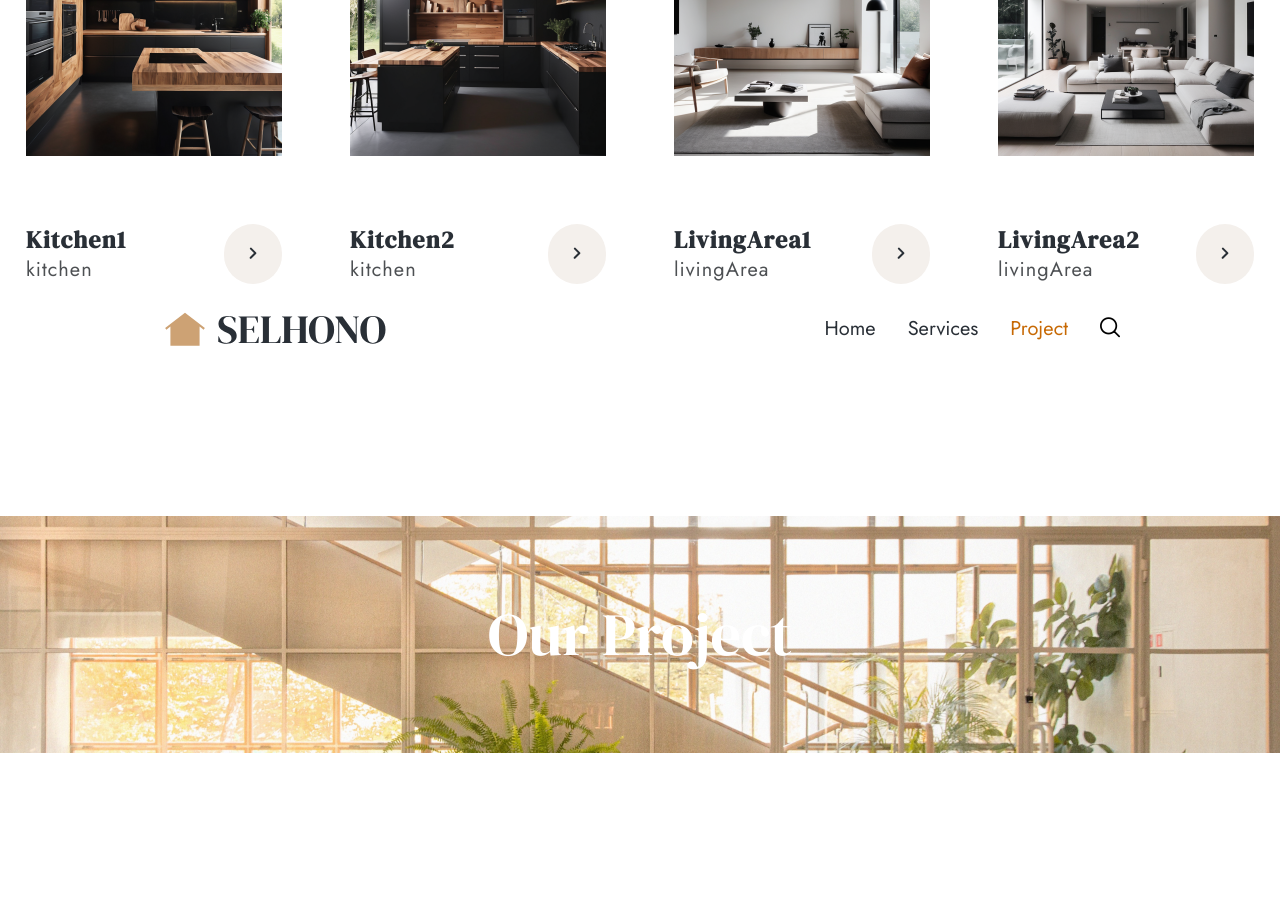
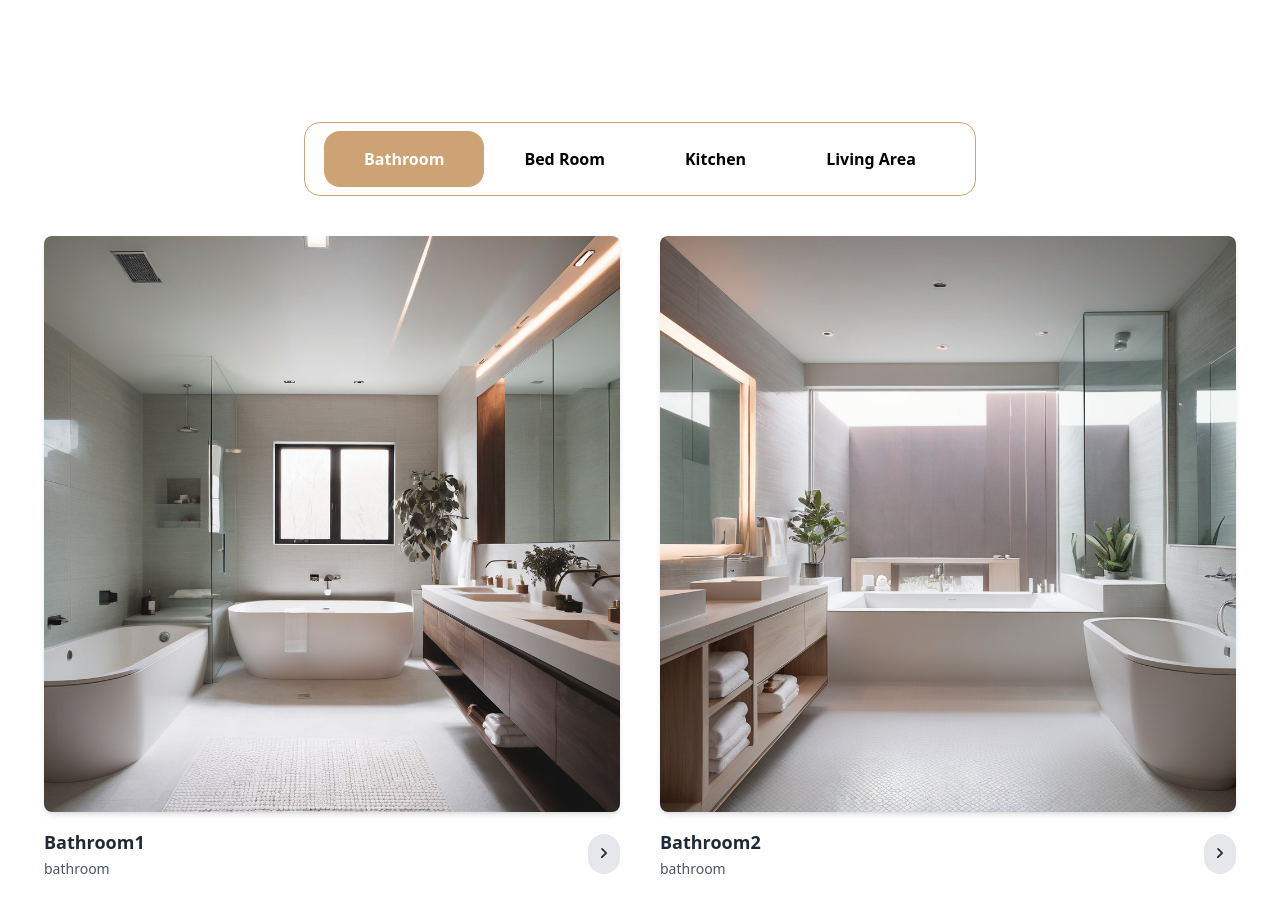
Before and after one commit to MusayevDoniyor/Selhono-react, a React (Vite) app: page /project in a window 1280 px wide. Before the commit this address led to /project/bedroom. Shown: the part 500-1404 px from the top of the page. Built offline with nearby package versions, Linux system fonts and the light colour scheme; data requests are answered from the project's data file.

Commit message:
edit styles of cards in  Cards.jsx, fetched datas from server

```diff
--- a/src/page/Page.jsx
+++ b/src/page/Page.jsx
@@ -25,14 +25,11 @@ const Page = () => {
             <Route path="/" element={<HomePage />} />
             <Route path="/services" element={<Services />} />
             <Route path="/project" element={<Project />}>
-              <Route
-                index
-                element={<Navigate to={"bedroom"} replace></Navigate>}
-              />
+              <Route index element={<Navigate to={"bedroom"} replace />} />
               <Route path="bathroom" element={<Bathroom />} />
               <Route path="bedroom" element={<BedRoom />} />
               <Route path="kitchen" element={<Kitchen />} />
-              <Route path="living-area" element={<LivingArea />} />
+              <Route path="livingArea" element={<LivingArea />} />
             </Route>
             <Route path="*" element={<NotFound />} />
           </Routes>
--- a/src/pages/project/components/Cards.jsx
+++ b/src/pages/project/components/Cards.jsx
@@ -1,8 +1,8 @@
 import React, { useState, useEffect } from "react";
 
-const SERVER_URL = `${import.meta.env.VITE_BASE_URL}`;
+const SERVER_URL = import.meta.env.VITE_BASE_URL;
 
-const RoomCards = () => {
+const RoomCards = ({ category }) => {
   const [rooms, setRooms] = useState([]);
   const [isLoading, setIsLoading] = useState(false);
   const [error, setError] = useState(null);
@@ -14,7 +14,7 @@ const RoomCards = () => {
     const fetchRooms = async () => {
       setIsLoading(true);
       try {
-        const response = await fetch(SERVER_URL, {
+        const response = await fetch(`${SERVER_URL}/rooms`, {
           signal,
         });
 
@@ -30,10 +30,11 @@ const RoomCards = () => {
         const data = await response.json();
 
         if (!signal.aborted) {
-          setRooms(data);
+          const filteredRooms = data.filter(
+            (room) => room.category.toLowerCase() === category
+          );
+          setRooms(filteredRooms);
         }
-
-        console.log(data);
       } catch (error) {
         if (error.name === "AbortError") {
           console.log("Fetch aborted");
@@ -51,39 +52,39 @@ const RoomCards = () => {
     return () => {
       controller.abort();
     };
-  }, []);
+  }, [category]);
+
+  if (isLoading) {
+    return <div>Loading...</div>;
+  }
 
   if (error) {
     return <div>Error: {error}</div>;
   }
 
   return (
-    <div className="grid grid-cols-1 sm:grid-cols-2 md:grid-cols-3 lg:grid-cols-4 gap-4">
-      {isLoading && <div>Loading...</div>}
-
+    <div className="container mx-auto grid grid-cols-1 sm:grid-cols-2 md:grid-cols-2 lg:grid-cols-2 gap-4">
       {rooms.map((room) => (
         <div
           key={room.id}
-          className="mx-auto flex flex-col gap-12 items-center"
+          className="max-w-xl mx-auto flex flex-col gap-4 items-center"
         >
           <img
-            src={`http://localhost:3000${room.image}`}
+            src={`${SERVER_URL}${room.image}`}
             alt={room.roomName}
-            className="w-64 h-64 object-cover" // Specified width and height
+            className="w-full h-auto object-cover rounded-lg shadow-md"
           />
-          <div className="flex justify-between mt-5 items-center w-full">
-            <span>
-              <strong className="font-dmserif text-color3 text-2xl tracking-wider">
+          <div className="flex justify-between items-center w-full">
+            <div>
+              <strong className="font-bold text-gray-800 text-lg">
                 {room.roomName}
               </strong>
               <br />
-              <span className="text-color2 font-jost text-xl tracking-wider">
-                {room.category}
-              </span>
-            </span>
-            <span className="bg-[#F4F0EC] rounded-full py-4 cursor-pointer px-5 text-color3 text-lg">
+              <span className="text-gray-600 text-sm">{room.category}</span>
+            </div>
+            <button className="bg-gray-200 hover:bg-gray-300 rounded-full p-2 text-gray-800">
               <i className="pi pi-angle-right"></i>
-            </span>
+            </button>
           </div>
         </div>
       ))}
--- a/src/pages/project/components/Categories.jsx
+++ b/src/pages/project/components/Categories.jsx
@@ -1,30 +1,22 @@
-import React, { useState, useEffect } from "react";
-import TabButton from "./CategoryButton";
-import { Outlet, useLocation } from "react-router-dom";
+import React, { useState } from "react";
+import CategoryButton from "./CategoryButton";
+import { useLocation, useParams } from "react-router-dom";
+import RoomCards from "./Cards";
 
 const Tabs = () => {
-  const [activeTab, setActiveTab] = useState();
+  const [activeTab, setActiveTab] = useState(0);
   const location = useLocation();
-
+  const { category } = useParams();
   const handleTabClick = (index) => {
     setActiveTab(index);
   };
-
-  useEffect(() => {
-    const pathArray = location.pathname.split("/");
-    const currentTab = pathArray[pathArray.length - 1];
-    const tabIndex = ["bathroom", "bedroom", "kitchen", "living-area"].indexOf(
-      currentTab
-    );
-    setActiveTab(tabIndex !== -1 ? tabIndex : 0);
-  }, [location.pathname]);
 
   return (
     <section className="w-full mx-auto -mt-32 px-4 sm:px-6 lg:px-8">
       <div className="w-full mb-10 max-w-2xl mx-auto flex flex-wrap justify-center border border-[#CDA274] rounded-2xl p-2">
         {["Bathroom", "Bed Room", "Kitchen", "Living Area"].map(
           (tab, index) => (
-            <TabButton
+            <CategoryButton
               key={index}
               isActive={activeTab === index}
               onClick={() => handleTabClick(index)}
@@ -36,16 +28,18 @@ const Tabs = () => {
                   ? "bedroom"
                   : index === 2
                   ? "kitchen"
-                  : "living-area"
+                  : "livingarea"
               }
             >
               {tab}
-            </TabButton>
+            </CategoryButton>
           )
         )}
       </div>
 
-      <Outlet />
+      <RoomCards
+        category={["bathroom", "bedroom", "kitchen", "livingarea"][activeTab]}
+      />
     </section>
   );
 };
--- a/src/pages/project/components/CategoryButton.jsx
+++ b/src/pages/project/components/CategoryButton.jsx
@@ -4,7 +4,7 @@ import { Link } from "react-router-dom";
 const CategoryButton = ({ isActive, onClick, children, to }) => {
   return (
     <Link
-      to={to}
+      to={`/project/${to}`}
       onClick={onClick}
       className={`px-10 font-just font-semibold py-4 transition-all duration-300 rounded-2xl text-base ${
         isActive ? "bg-[#CDA274] text-white" : "bg-inherit text-black"
```
Also changed, not shown: 1 other file (tests, documents, lock files or other folders).
